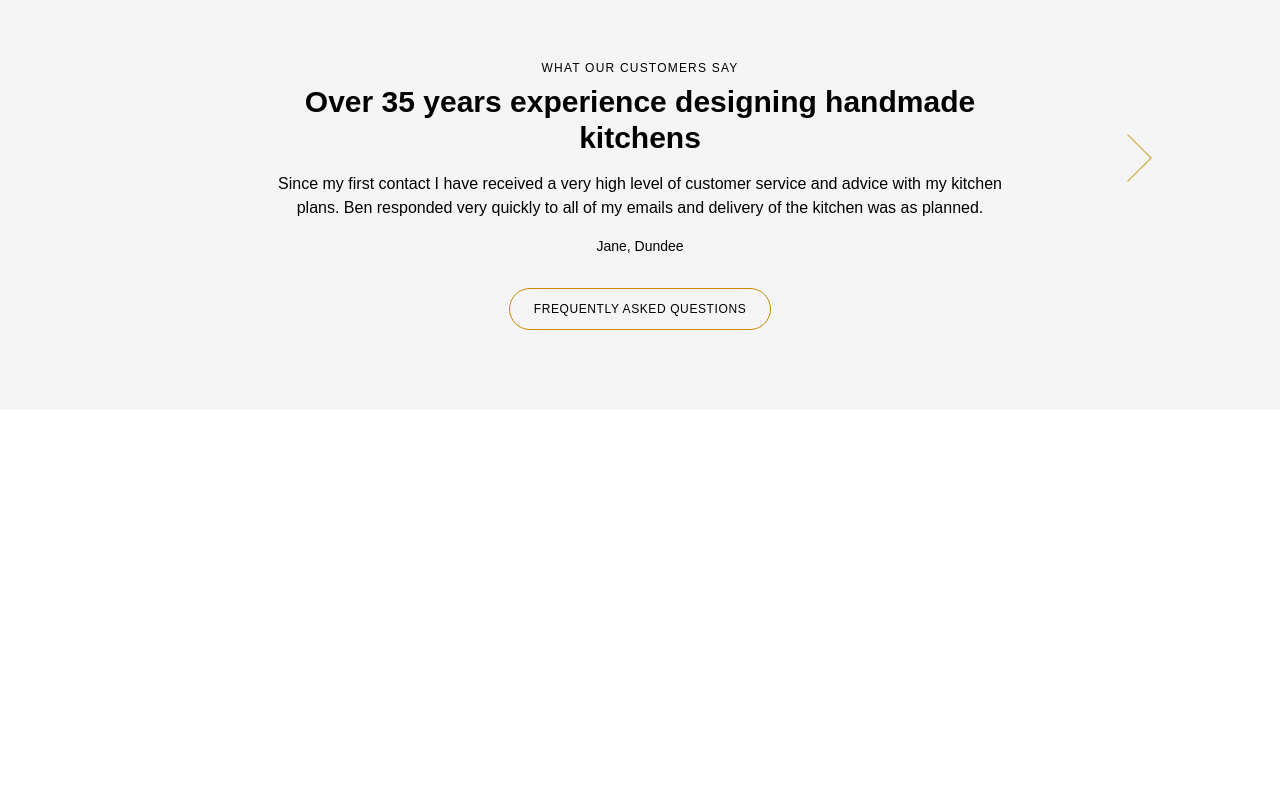
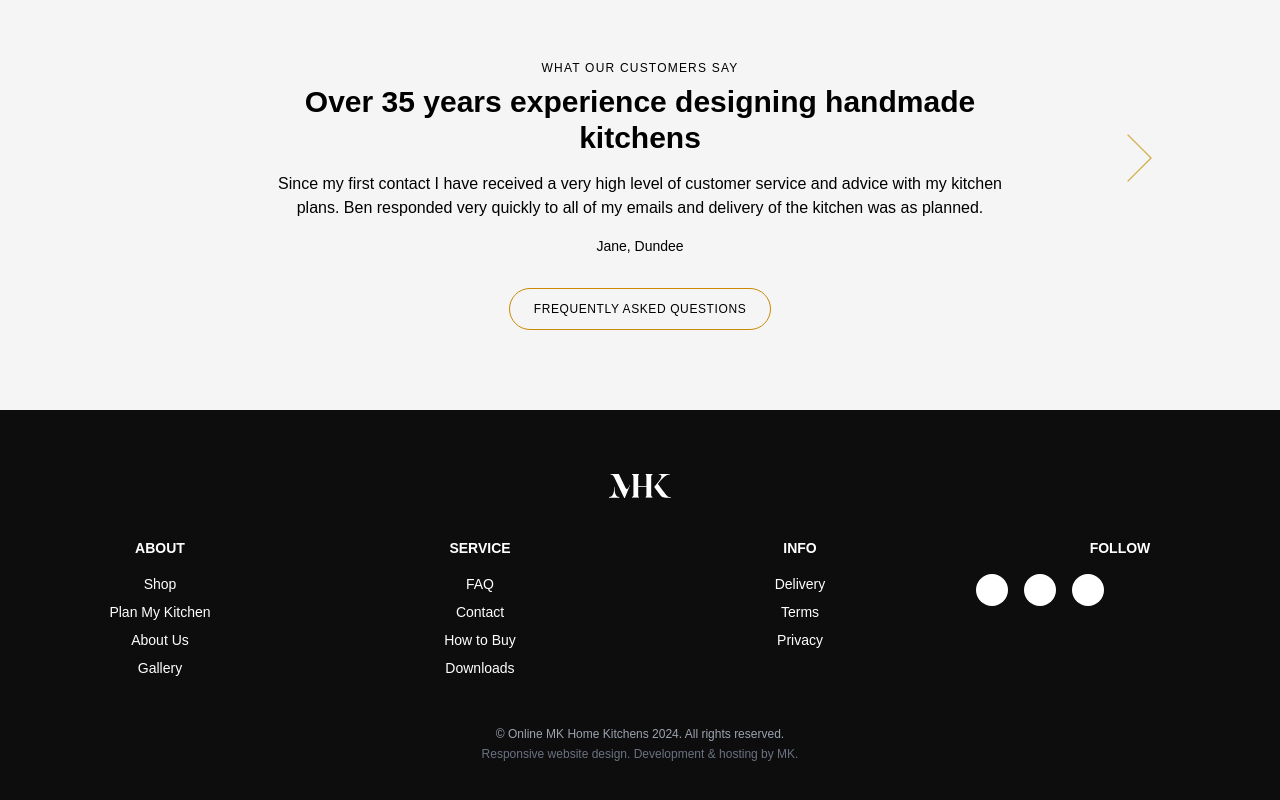
Before and after one commit to HammadHassan7991/MK_Trial_WebApp, a React (Create React App) app: page / in a window 1280 px wide. Shown: the part 1334-2134 px from the top of the page. Before the commit the page ends 1744 px from the top, so only its background shows below. Built offline with nearby package versions, Linux system fonts and the light colour scheme; some icons are missing.

Commit message:
footer skeleton

```diff
--- a/src/layout/Footer.jsx
+++ b/src/layout/Footer.jsx
@@ -1,24 +1,96 @@
-import React from 'react';
+import Logo from '../assets/Logo.svg';
+import FacebookIcon from '../assets/Facebook.svg';
+import TwitterIcon from '../assets/Twitter.svg';
+import InstagramIcon from '../assets/Instagram.svg';
 
 export default function Footer() {
   return (
-    <div className="relative h-screen w-full flex items-center justify-center md:justify-start text-white overflow-hidden px-6 sm:px-12">
-      <img
-        src={media}
-        alt="Banner"
-        className="absolute inset-0 w-full h-full object-cover"
-      />
+    <footer className="bg-[#0D0D0D] text-white py-16 px-4">
+      <div className="max-w-7xl mx-auto text-center">
+        {/* Logo */}
+        <img src={Logo} alt="Logo" className="mx-auto mb-10 h-6" />
 
-      {/* Container */}
-      <div className="relative z-10 max-w-4xl text-center md:text-left">
-        <p className="text-sm sm:text-base mb-2">
-          No lines. Less hassle. Lower costs.
+        {/* Link Columns */}
+        <div className="grid grid-cols-2 sm:grid-cols-4 gap-8 text-sm mb-12">
+          {/* About */}
+          <div>
+            <h4 className="uppercase mb-4 font-semibold text-sm">About</h4>
+            <ul className="space-y-2">
+              <li>
+                <a href="#">Shop</a>
+              </li>
+              <li>
+                <a href="#">Plan My Kitchen</a>
+              </li>
+              <li>
+                <a href="#">About Us</a>
+              </li>
+              <li>
+                <a href="#">Gallery</a>
+              </li>
+            </ul>
+          </div>
+
+          {/* Service */}
+          <div>
+            <h4 className="uppercase mb-4 font-semibold text-sm">Service</h4>
+            <ul className="space-y-2">
+              <li>
+                <a href="#">FAQ</a>
+              </li>
+              <li>
+                <a href="#">Contact</a>
+              </li>
+              <li>
+                <a href="#">How to Buy</a>
+              </li>
+              <li>
+                <a href="#">Downloads</a>
+              </li>
+            </ul>
+          </div>
+
+          {/* Info */}
+          <div>
+            <h4 className="uppercase mb-4 font-semibold text-sm">Info</h4>
+            <ul className="space-y-2">
+              <li>
+                <a href="#">Delivery</a>
+              </li>
+              <li>
+                <a href="#">Terms</a>
+              </li>
+              <li>
+                <a href="#">Privacy</a>
+              </li>
+            </ul>
+          </div>
+
+          {/* Follow */}
+          <div>
+            <h4 className="uppercase mb-4 font-semibold text-sm">Follow</h4>
+            <div className="flex gap-4 justify-center sm:justify-start">
+              <a href="#" className="bg-white p-2 rounded-full">
+                <img src={FacebookIcon} alt="Facebook" className="w-4 h-4" />
+              </a>
+              <a href="#" className="bg-white p-2 rounded-full">
+                <img src={TwitterIcon} alt="Twitter" className="w-4 h-4" />
+              </a>
+              <a href="#" className="bg-white p-2 rounded-full">
+                <img src={InstagramIcon} alt="Instagram" className="w-4 h-4" />
+              </a>
+            </div>
+          </div>
+        </div>
+
+        {/* Copyright */}
+        <p className="text-xs text-gray-400">
+          © Online MK Home Kitchens 2024. All rights reserved.
         </p>
-        <h1 className="text-4xl sm:text-6xl lg:text-7xl font-medium mb-4 leading-tight">
-          Easy Online Suboxone Treatment for Opioid Addiction
-        </h1>
-        <Button snippet={'Download The App Today'} />
+        <p className="text-xs text-gray-500 mt-1">
+          Responsive website design. Development & hosting by MK.
+        </p>
       </div>
-    </div>
+    </footer>
   );
 }
--- a/src/pages/LandingPage.jsx
+++ b/src/pages/LandingPage.jsx
@@ -4,6 +4,7 @@ import HeroBanner from '../assets/HeroBanner.jpg';
 import Navbar from '../layout/Navbar';
 import Discover from '../components/landingPage/Discover';
 import TestimonialSection from '../components/landingPage/Testimonials';
+import Footer from '../layout/Footer';
 
 export default function LandingPage() {
   return (
@@ -12,6 +13,7 @@ export default function LandingPage() {
       <PageHero media={HeroBanner} />
       <Discover />
       <TestimonialSection />
+      <Footer />
     </div>
   );
 }
```
